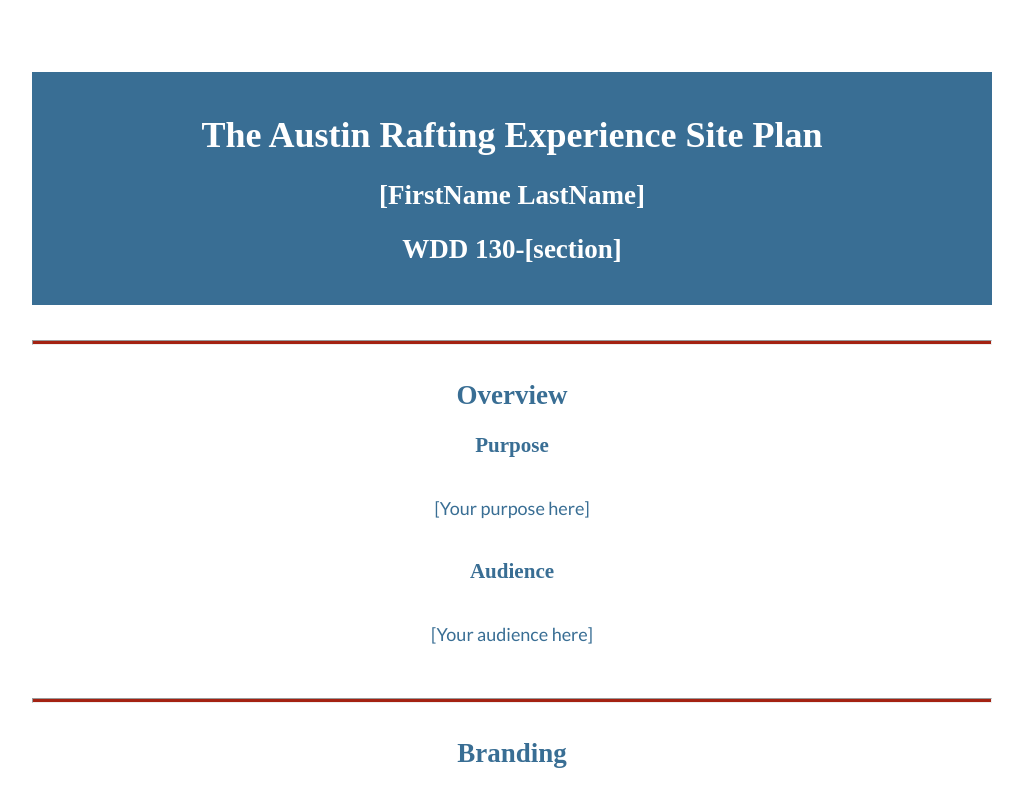
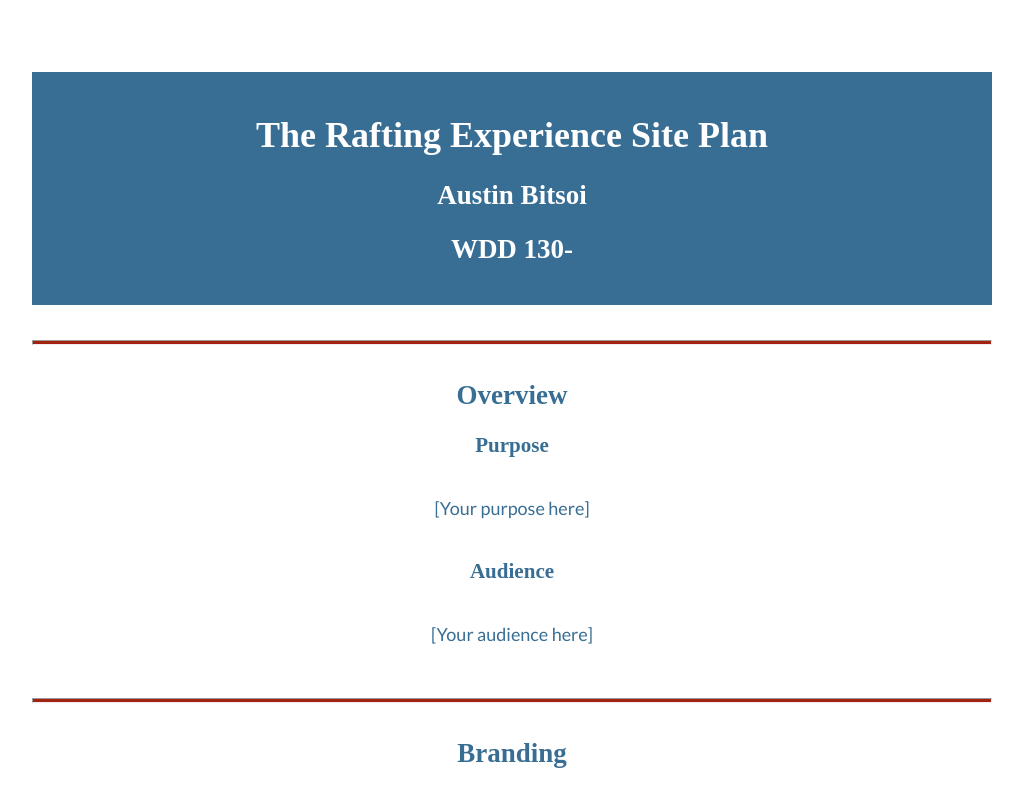
Before and after one commit to abitsma/wdd130, a plain HTML site: page wwr/site-plan-rafting.html in a window 1280 px wide. Shown: the top 788 px of the page, without its empty margins (128-1151 px from the left). Drawn offline with Linux system fonts and the light colour scheme; a web font is replaced by a local one.

Commit message:
Testing stuff

```diff
--- a/wwr/site-plan-rafting.html
+++ b/wwr/site-plan-rafting.html
@@ -10,9 +10,9 @@
 
 <body>
   <header>
-    <h1>The Austin Rafting Experience Site Plan</h1>
-    <h2>[FirstName LastName]</h2>
-    <h2>WDD 130-[section]</h2>
+    <h1>The Rafting Experience Site Plan</h1>
+    <h2>Austin Bitsoi</h2>
+    <h2>WDD 130-</h2>
     <!-- In the header above, add the name of your site, your name and class number. For example if you are in section 3 you would put WDD 130-03 -->
   </header>
   <main>
```
